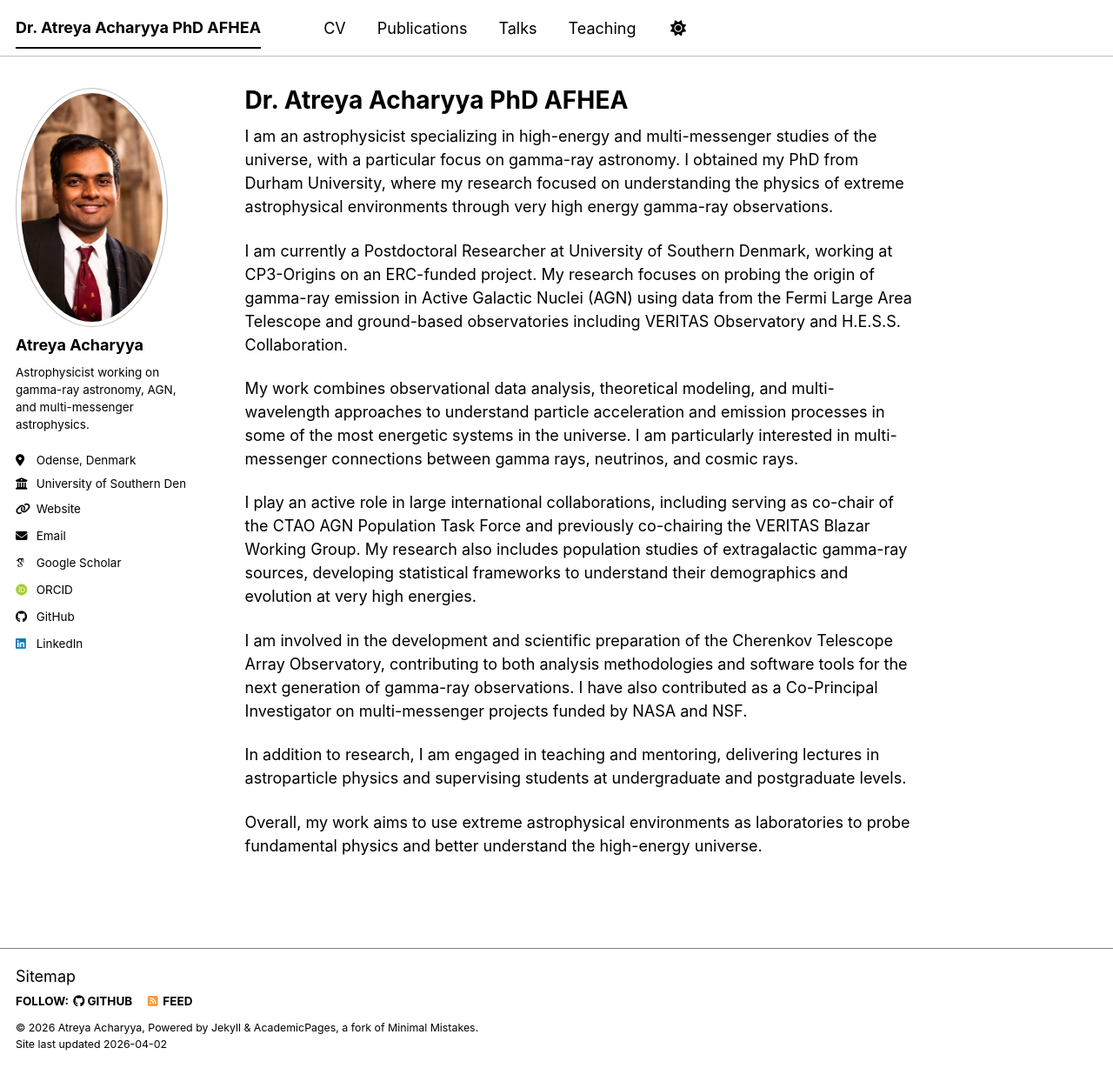
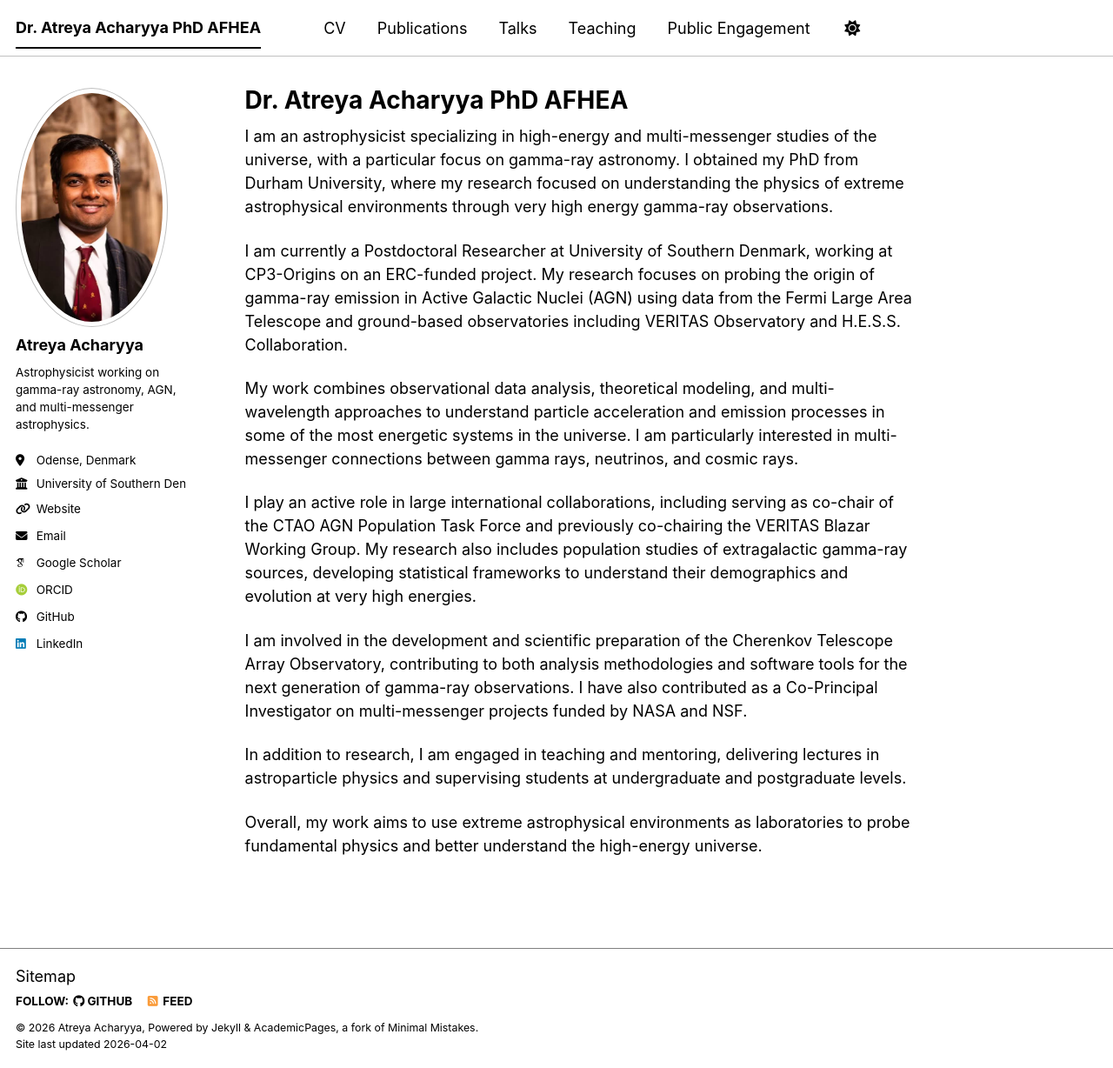
Before and after one commit to atreyaacharyya/atreyaacharyya.github.com, a Jekyll site: the page built from _pages/about.md, in a window 1280 px wide and 1228 px high. Shown: the whole window at 87% size. Built offline with Jekyll 4.4.1, drawn with Linux system fonts in a browser that asks for light colours; some web fonts are replaced; a script bundle is joined from its source files by our own code; library files that are not in the unit come from our copies.

Commit message:
Update navigation.yml

```diff
--- a/_data/navigation.yml
+++ b/_data/navigation.yml
@@ -19,3 +19,6 @@ main:
 
   - title: "Teaching"
     url: /teaching/
+
+  - title: "Public Engagement"
+    url: /public_engagement/
```
